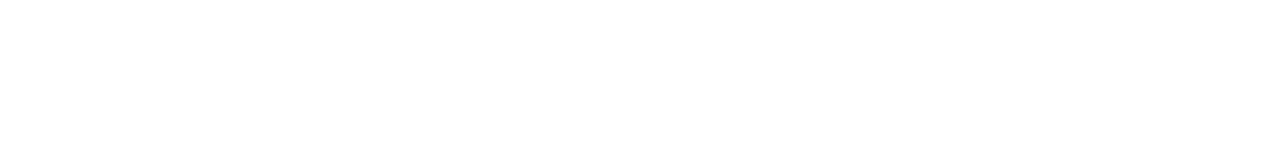
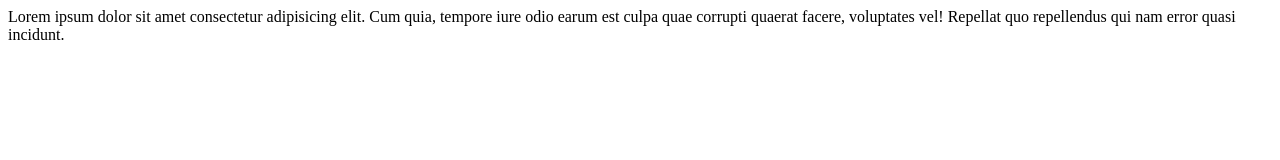
Before and after one commit to myminuterodriguez/testGitJulien, a plain HTML site: page index.html in a window 1280 px wide. Drawn offline with Linux system fonts and the light colour scheme.

Commit message:
nexbranch

```diff
--- a/index.html
+++ b/index.html
@@ -7,6 +7,6 @@
     <title>Document</title>
 </head>
 <body>
-
+    Lorem ipsum dolor sit amet consectetur adipisicing elit. Cum quia, tempore iure odio earum est culpa quae corrupti quaerat facere, voluptates vel! Repellat quo repellendus qui nam error quasi incidunt.
 </body>
 </html>
```
